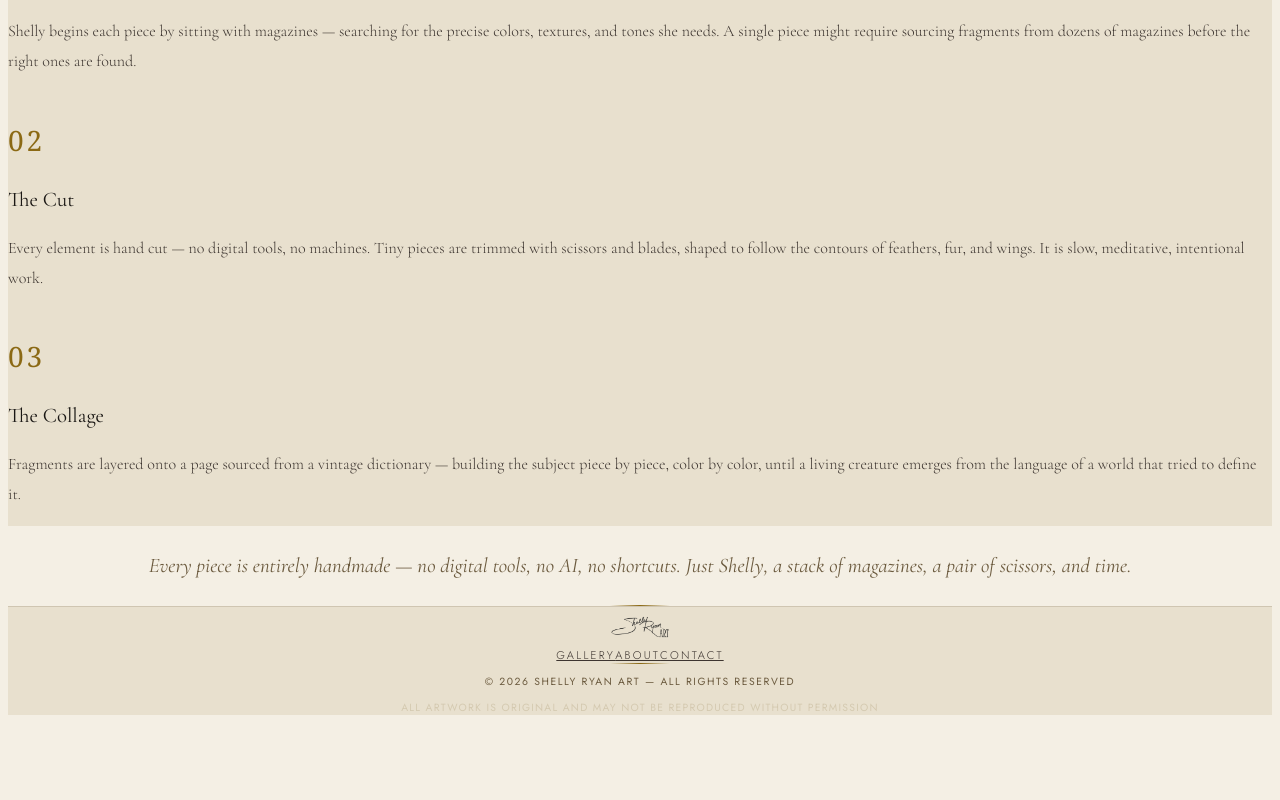
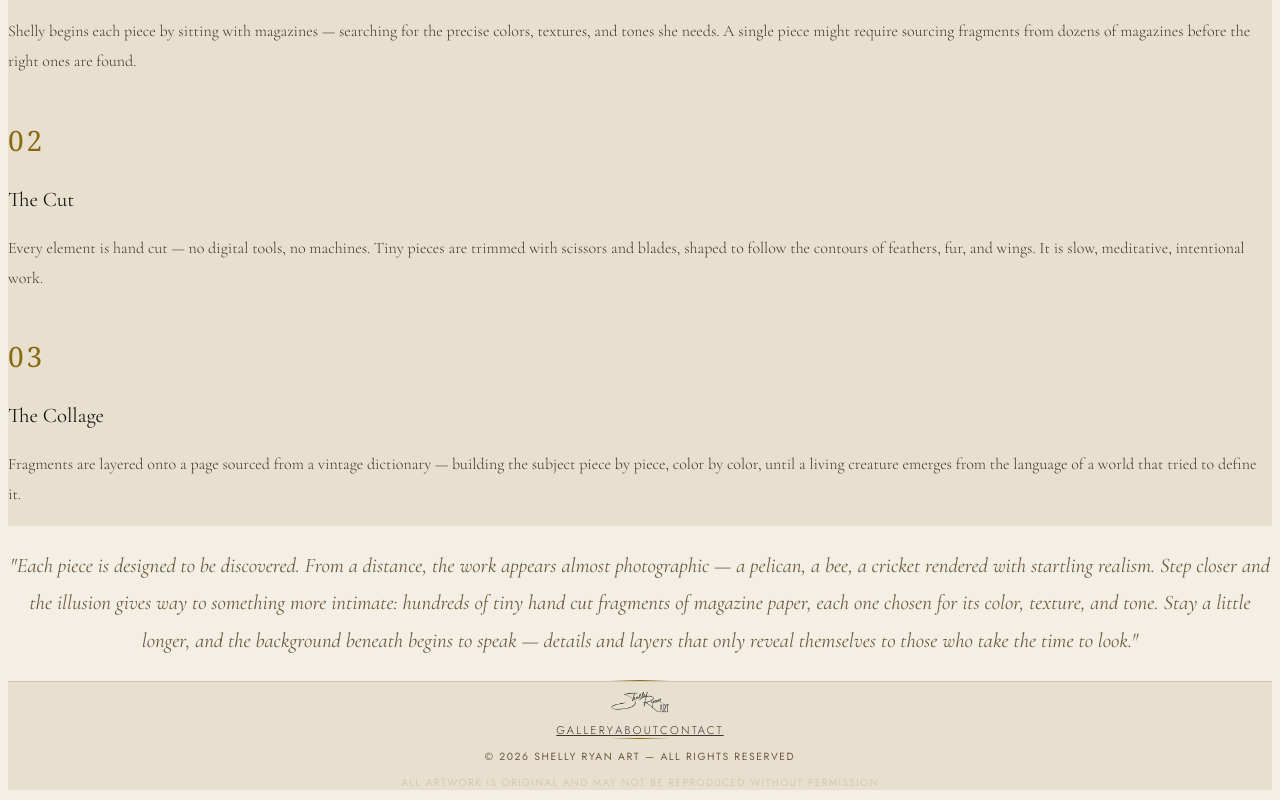
Before and after one commit to ShellyRyanArt/shellyryanartwebsite, a Next.js app: page /about in a window 1280 px wide. Shown: the part 2267-3067 px from the top of the page. Before the commit the page ends 2992 px from the top, so only its background shows below. Built offline with nearby package versions, Linux system fonts and the light colour scheme; a web font is replaced by a local one.

Commit message:
Add real artist statement — written by Shelly in her own words

```diff
--- a/app/about/page.tsx
+++ b/app/about/page.tsx
@@ -161,7 +161,7 @@ export default function AboutPage() {
             className="font-display"
             style={{ fontSize: "1.3rem", fontStyle: "italic", color: "var(--sepia)", lineHeight: 1.8 }}
           >
-            Every piece is entirely handmade — no digital tools, no AI, no shortcuts. Just Shelly, a stack of magazines, a pair of scissors, and time.
+            "Each piece is designed to be discovered. From a distance, the work appears almost photographic — a pelican, a bee, a cricket rendered with startling realism. Step closer and the illusion gives way to something more intimate: hundreds of tiny hand cut fragments of magazine paper, each one chosen for its color, texture, and tone. Stay a little longer, and the background beneath begins to speak — details and layers that only reveal themselves to those who take the time to look."
           </p>
           <div className="mt-8 divider" />
         </div>
--- a/app/page.tsx
+++ b/app/page.tsx
@@ -278,7 +278,7 @@ export default function HomePage() {
               lineHeight: 1.6,
             }}
           >
-            "Each collage lives on the page where language defines the world — a reminder that nature, too, defies definition."
+            "Each piece is designed to be discovered. From a distance, the work appears almost photographic. Step closer and the illusion gives way to something more intimate — hundreds of tiny hand cut fragments, each chosen with intention. Stay a little longer, and the background beneath begins to speak."
           </blockquote>
           <div className="mt-8 divider" />
           <p
```
